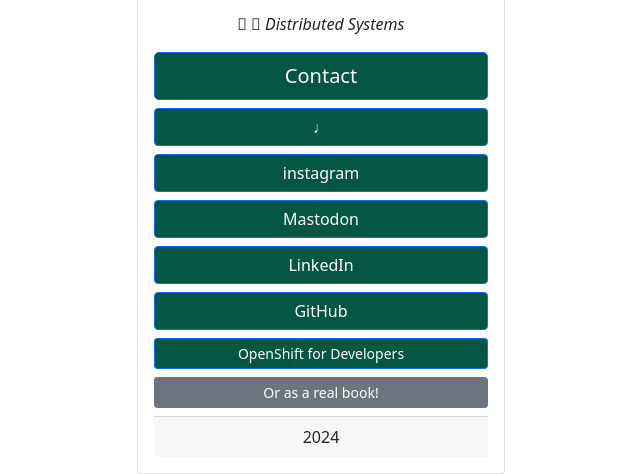
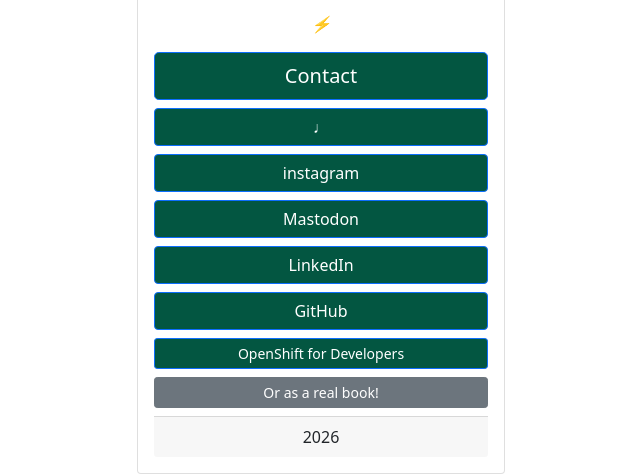
Before and after one commit to bttnns/bttnns.github.io, a plain HTML site: page index.html in a window 1280 px wide. Shown: the part 433-907 px from the top of the page, without its empty margins (319-959 px from the left). Drawn offline with Linux system fonts and the light colour scheme.

Commit message:
Update index.html

```diff
--- a/index.html
+++ b/index.html
@@ -27,9 +27,9 @@
       <img src="/a/i/bttnns.jpeg" class="card-img-top" alt="bttnns">
       <div class="card-body">
         <p class="h3 mb-3 fs-2">Brian Tannous</p>
-        <p class="fs-6 fst-italic"> 𝄇 Distributed Systems</p>
+        <p class="fs-6 fst-italic">⚡️</p>
         <div class="d-grid gap-2">
-          <a class="btn btn-primary btn-lg" href="mailto:brian@tannous.io" role="button">Contact</a>
+          <a class="btn btn-primary btn-lg" href="mailto:brian@briantannous.com" role="button">Contact</a>
           <a class="btn btn-primary" href="/at/bttnns" role="button">♩</a>
           <a class="btn btn-primary" href="http://instagram.com/bttnns/" role="button">instagram</a>
           <a class="btn btn-primary" rel="me" href="https://infosec.exchange/@bttnns" role="button">Mastodon</a>
@@ -38,7 +38,7 @@
           <a class="btn btn-primary btn-sm" href="https://developers.redhat.com/e-books/openshift-for-developers" role="button">OpenShift for Developers</a>
           <a class="btn btn-secondary btn-sm" href="https://www.amazon.com/OpenShift-Developers-Guide-Impatient-Beginners/dp/109810336X/" role="button">Or as a real book!</a>
         </div>
-        <div class="card-footer mt-2 lane-8">2024</div>
+        <div class="card-footer mt-2 lane-8">2026</div>
       </div>
     </div>
   </body>
```
